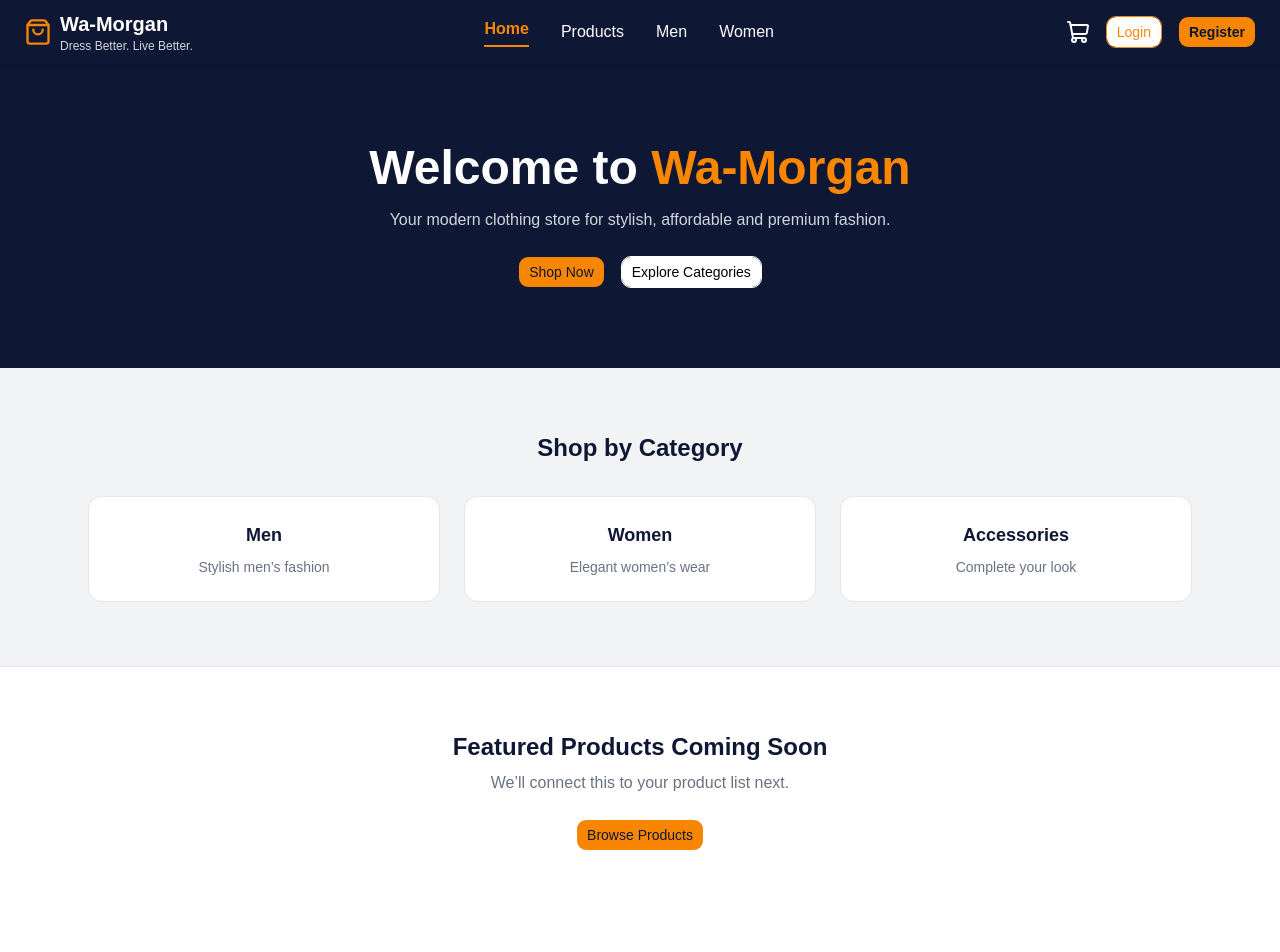
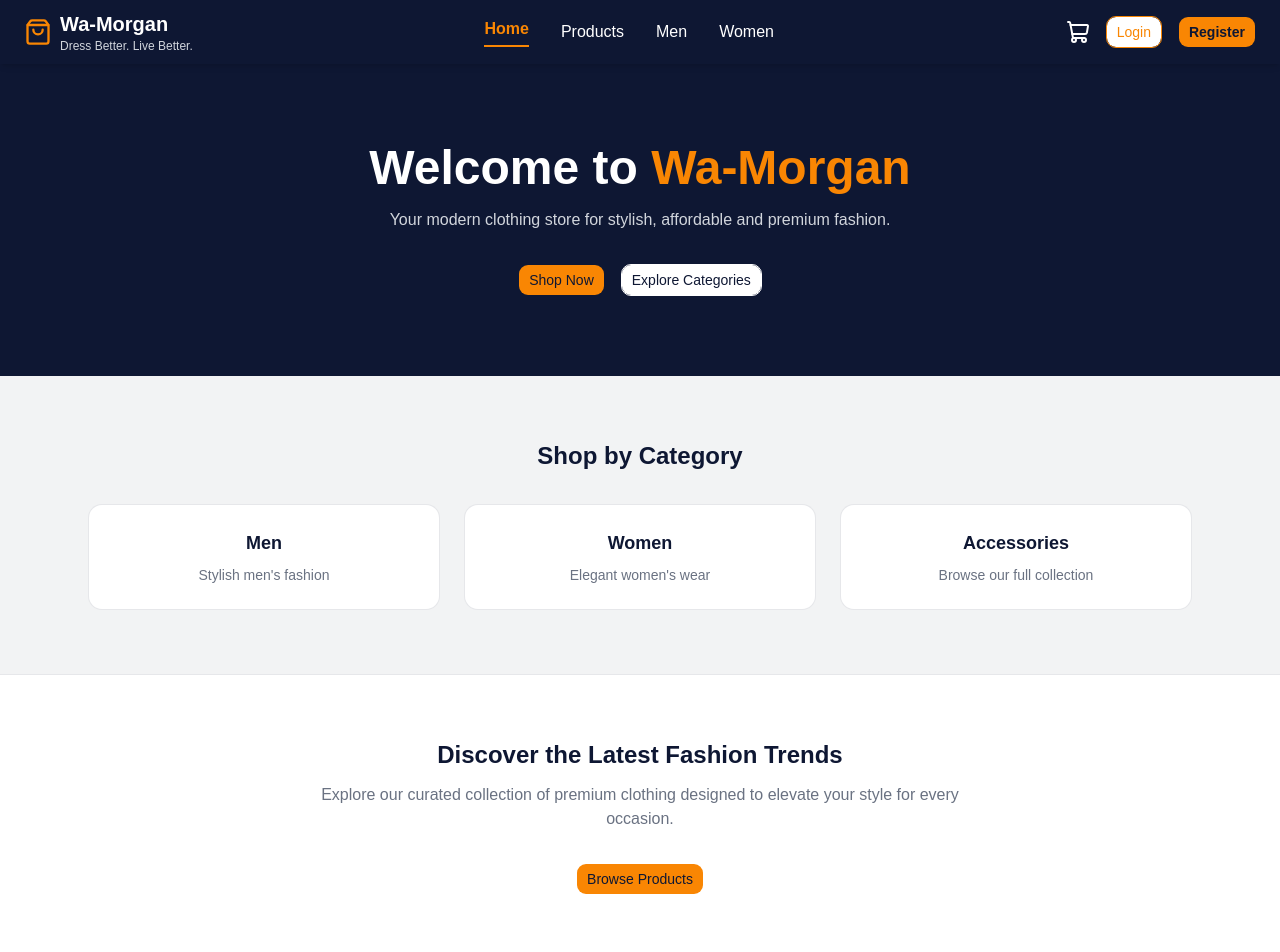
Before and after one commit to Cymi-eng/Wa-Morgan, a React (Vite) app: page / in a window 1280 px wide. Shown: the top 952 px of the page. Built offline with nearby package versions, Linux system fonts and the light colour scheme.

Commit message:
Enhance homepage navigation with working hero buttons and clickable category cards

```diff
--- a/src/pages/Home.jsx
+++ b/src/pages/Home.jsx
@@ -4,7 +4,6 @@ import { Button } from "@/components/ui/button";
 function Home() {
   return (
     <div className="min-h-screen bg-[#0E1733]/5">
-
       {/* HERO SECTION */}
       <section className="bg-[#0E1733] text-white py-20 px-6 text-center">
         <h1 className="text-4xl md:text-5xl font-bold">
@@ -12,16 +11,24 @@ function Home() {
         </h1>
 
         <p className="mt-4 text-gray-300 max-w-2xl mx-auto">
-          Your modern clothing store for stylish, affordable and premium fashion.
+          Your modern clothing store for stylish, affordable and premium
+          fashion.
         </p>
 
-        <div className="mt-6 flex justify-center gap-4">
-          <Button className="bg-[#F98603] text-[#0E1733] hover:bg-[#ff9a1f]">
-            Shop Now
+        <div className="mt-8 flex justify-center gap-4">
+          <Button
+            asChild
+            className="bg-[#F98603] text-[#0E1733] hover:bg-[#ff9a1f]"
+          >
+            <Link to="/products">Shop Now</Link>
           </Button>
 
-          <Button variant="outline" className="text-black border-white hover:bg-white hover:text-[#0E1733]">
-            Explore Categories
+          <Button
+            asChild
+            variant="outline"
+            className="border-white text-[#0E1733]"
+          >
+            <Link to="/products?category=women">Explore Categories</Link>
           </Button>
         </div>
       </section>
@@ -33,44 +40,61 @@ function Home() {
         </h2>
 
         <div className="grid grid-cols-1 md:grid-cols-3 gap-6">
+          {/* MEN */}
+          <Link to="/products?category=men">
+            <div className="bg-white border border-[#0E1733]/10 rounded-xl p-6 text-center hover:border-[#F98603] hover:shadow-lg hover:-translate-y-1 transition cursor-pointer">
+              <h3 className="text-lg font-semibold text-[#0E1733]">Men</h3>
 
-          <div className="bg-white border border-[#0E1733]/10 rounded-xl p-6 text-center hover:border-[#F98603] transition">
-            <h3 className="text-lg font-semibold text-[#0E1733]">Men</h3>
-            <p className="text-gray-500 text-sm mt-2">Stylish men’s fashion</p>
-          </div>
+              <p className="text-gray-500 text-sm mt-2">
+                Stylish men's fashion
+              </p>
+            </div>
+          </Link>
 
-          <div className="bg-white border border-[#0E1733]/10 rounded-xl p-6 text-center hover:border-[#F98603] transition">
-            <h3 className="text-lg font-semibold text-[#0E1733]">Women</h3>
-            <p className="text-gray-500 text-sm mt-2">Elegant women’s wear</p>
-          </div>
+          {/* WOMEN */}
+          <Link to="/products?category=women">
+            <div className="bg-white border border-[#0E1733]/10 rounded-xl p-6 text-center hover:border-[#F98603] hover:shadow-lg hover:-translate-y-1 transition cursor-pointer">
+              <h3 className="text-lg font-semibold text-[#0E1733]">Women</h3>
 
-          <div className="bg-white border border-[#0E1733]/10 rounded-xl p-6 text-center hover:border-[#F98603] transition">
-            <h3 className="text-lg font-semibold text-[#0E1733]">Accessories</h3>
-            <p className="text-gray-500 text-sm mt-2">Complete your look</p>
-          </div>
+              <p className="text-gray-500 text-sm mt-2">Elegant women's wear</p>
+            </div>
+          </Link>
 
-        </div>
-      </section>
+          {/* ALL PRODUCTS */}
+          <Link to="/products">
+            <div className="bg-white border border-[#0E1733]/10 rounded-xl p-6 text-center hover:border-[#F98603] hover:shadow-lg hover:-translate-y-1 transition cursor-pointer">
+              <h3 className="text-lg font-semibold text-[#0E1733]">
+                Accessories
+              </h3>
 
-      {/* FEATURE SECTION PLACEHOLDER */}
-      <section className="bg-white py-16 px-6 border-t border-[#0E1733]/10">
-        <div className="max-w-6xl mx-auto text-center">
-          <h2 className="text-2xl font-bold text-[#0E1733]">
-            Featured Products Coming Soon
-          </h2>
-
-          <p className="text-gray-500 mt-2">
-            We’ll connect this to your product list next.
-          </p>
-
-          <Link to="/products">
-            <Button className="mt-6 bg-[#F98603] text-[#0E1733] hover:bg-[#ff9a1f]">
-              Browse Products
-            </Button>
+              <p className="text-gray-500 text-sm mt-2">
+                Browse our full collection
+              </p>
+            </div>
           </Link>
         </div>
       </section>
 
+      {/* FEATURE SECTION */}
+      <section className="bg-white py-16 px-6 border-t border-[#0E1733]/10">
+        <div className="max-w-6xl mx-auto text-center">
+          <h2 className="text-2xl font-bold text-[#0E1733]">
+            Discover the Latest Fashion Trends
+          </h2>
+
+          <p className="text-gray-500 mt-3 max-w-2xl mx-auto">
+            Explore our curated collection of premium clothing designed to
+            elevate your style for every occasion.
+          </p>
+
+          <Button
+            asChild
+            className="mt-8 bg-[#F98603] text-[#0E1733] hover:bg-[#ff9a1f]"
+          >
+            <Link to="/products">Browse Products</Link>
+          </Button>
+        </div>
+      </section>
     </div>
   );
 }
```
